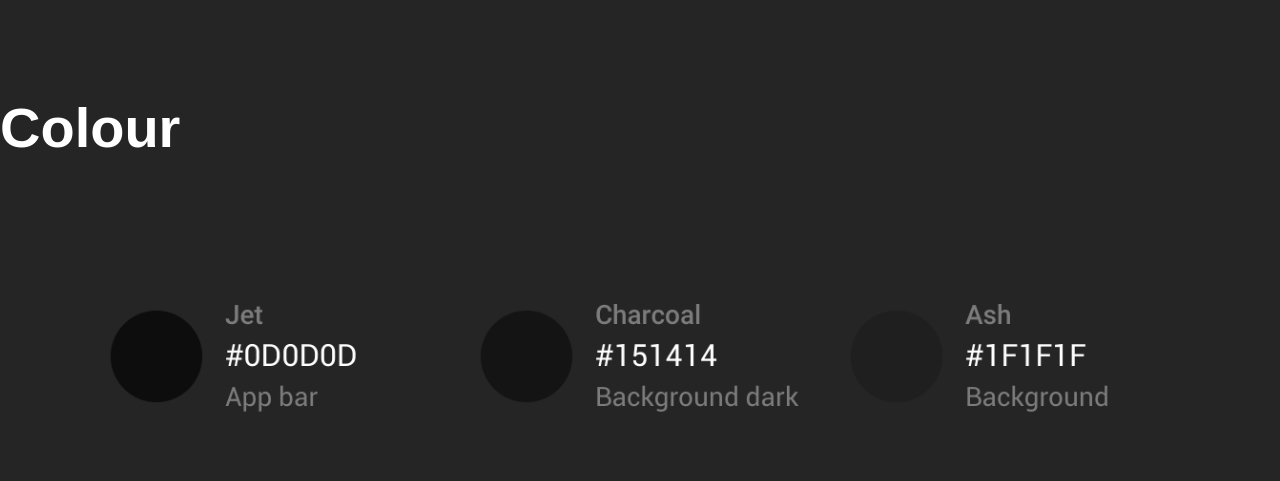
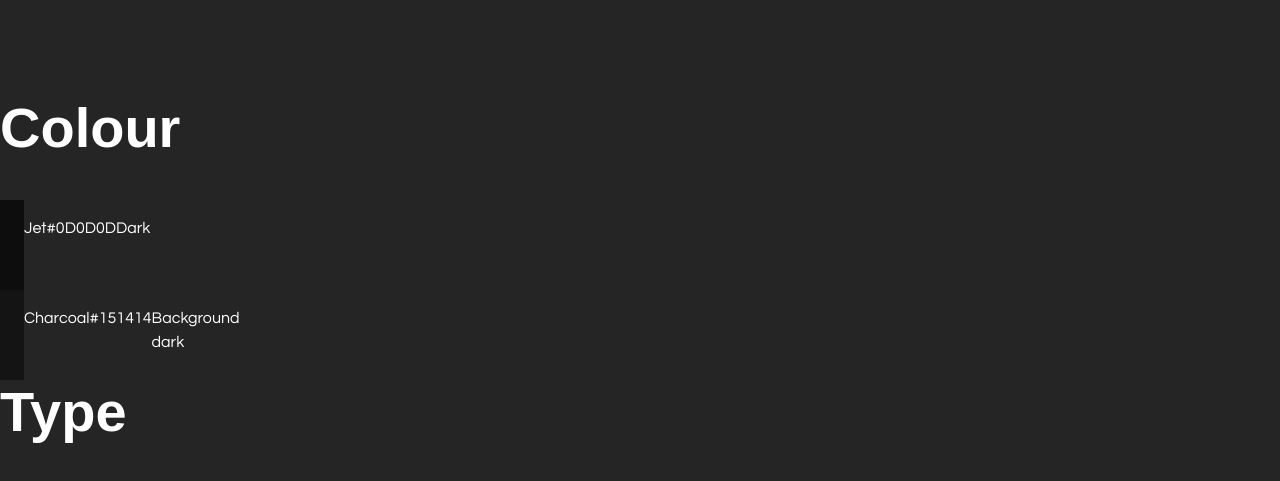
Before and after one commit to cassdowns/uida.co, a PHP site: page /ebcomp.html in a window 1280 px wide. Shown: the part 56-537 px from the top of the page. Run offline with PHP 8.4, Linux system fonts and the light colour scheme.

Commit message:
Colour table try

```diff
--- a/ebcomp.html
+++ b/ebcomp.html
@@ -39,7 +39,20 @@
 
                     <h1>Colour</h1>
                         <div class="break40"></div>
-                        <img src="img/ebcomp/ebComp-colour@2x.png" title="Colour">
+                        <div class="colours">
+                            <div style="width: 100%; height: 50px; background-color: #0D0D0D;"></div>
+                                <p>Jet</p>
+                                <p>#0D0D0D</p>
+                                <p>Dark</p>
+                            </div>
+                        </div>
+                        <div class="colours">
+                            <div style="width: 100%; height: 50px; background-color: #151414;"></div>
+                                <p>Charcoal</p>
+                                <p>#151414</p>
+                                <p>Background dark</p>
+                            </div>
+                        </div>
 
                     <h1>Type</h1>
                         <div class="break40"></div>
--- a/style.css
+++ b/style.css
@@ -31,9 +31,16 @@ body {
     vertical-align: text-top;
 }
 
-#ebcomp img {
-    max-width: 100%;
+.colours {
+    max-width: 10%;
+    display: flex;
 }
+
+.colours > div {
+    flex: 1;
+    padding: 20px 24px 20px 0px;
+}
+
 
 #header {
     width: 100%;
```
